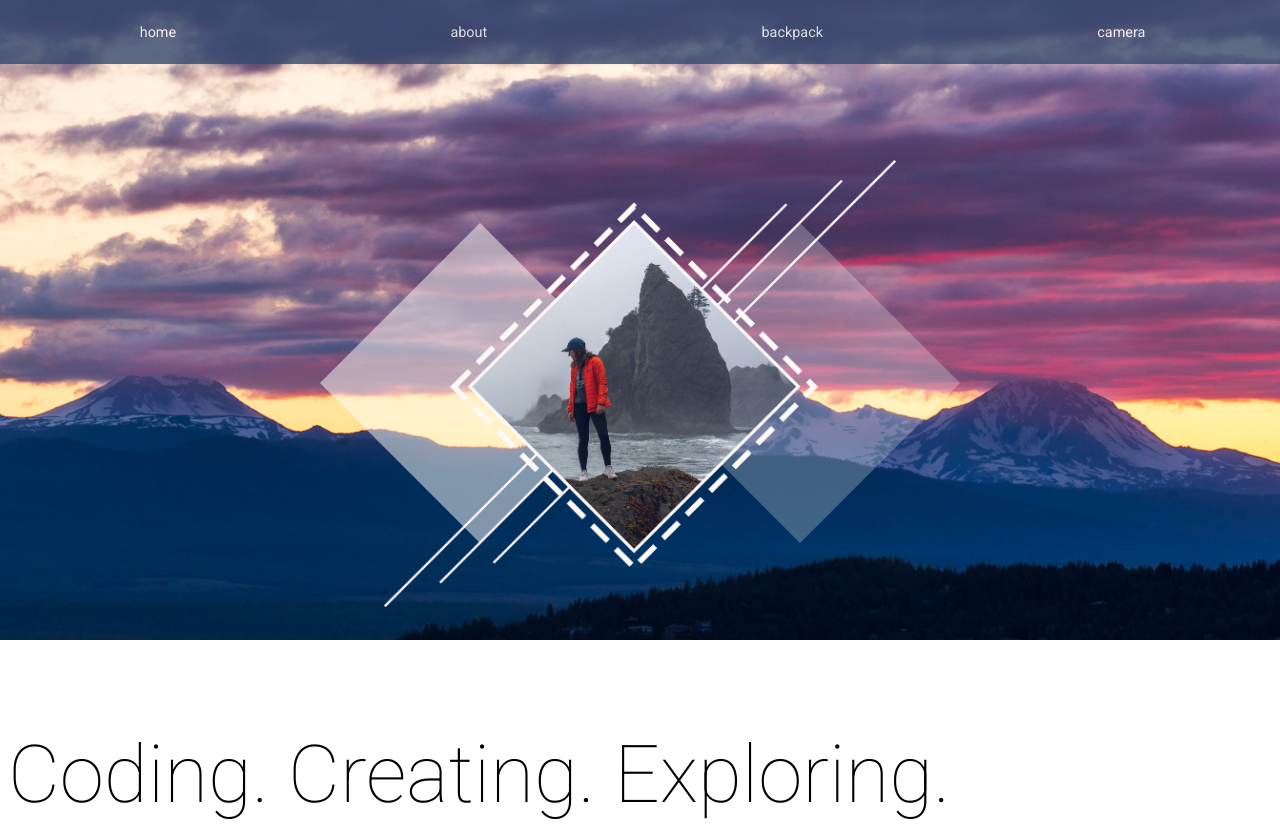
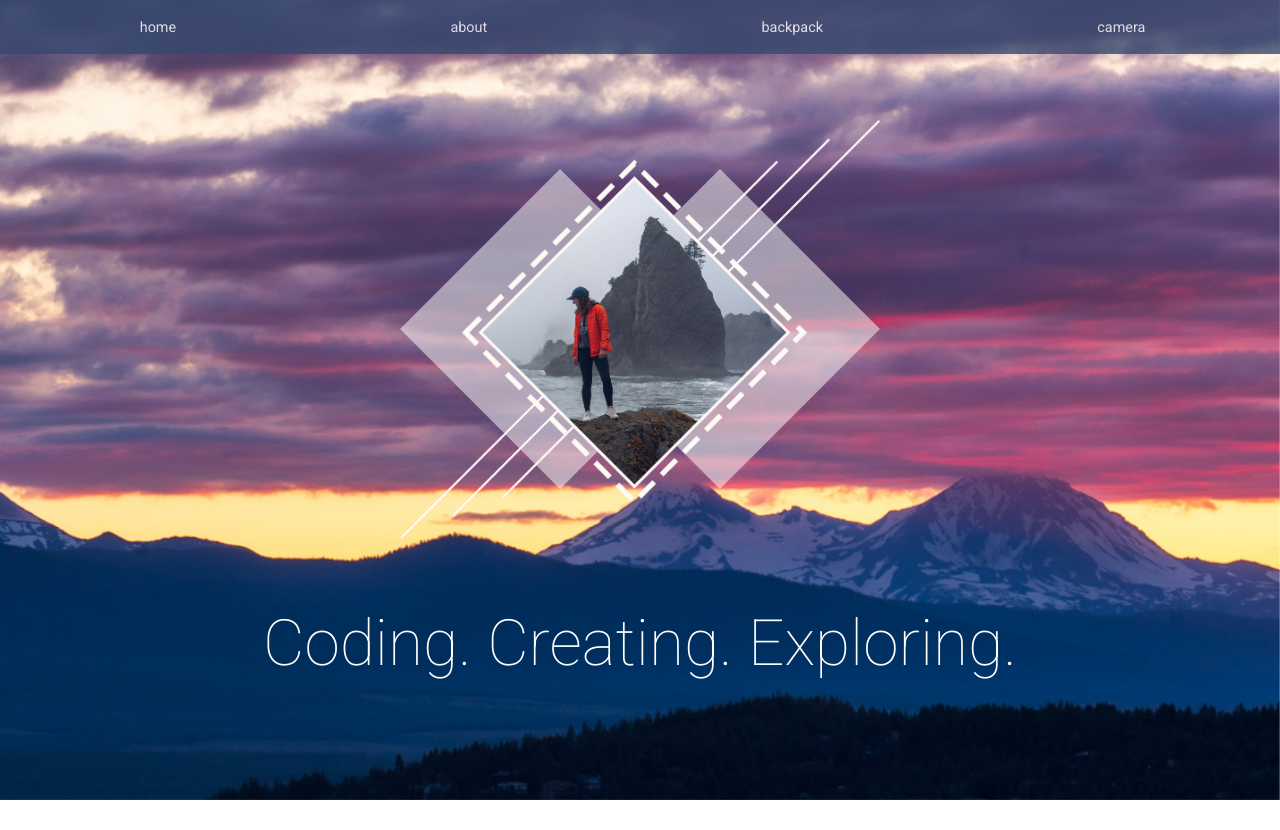
Before and after one commit to kaseywolff/kaseywolff.dev, a React app: page / in a window 1280 px wide. After the commit the page ends 800 px from the top, so only its background shows below. Built offline with nearby package versions, Linux system fonts and the light colour scheme.

Commit message:
home styling

```diff
--- a/client/pages/HomePage.jsx
+++ b/client/pages/HomePage.jsx
@@ -4,32 +4,63 @@ import '../styles/home.scss';
 import background from '../assets/images/background-cover.jpg';
 import main from '../assets/images/main-cover.png';
 import overlay from '../assets/images/overlay.png';
+import overlays from '../assets/images/geo-back.png';
+
+
+// function HomePage() {
+//   return(
+//     <div className='homePage'>
+//       {/* <img src={coverPhoto} atl={'cover photo'} className='coverPhoto' /> */}
+//       {/* <div className='cover'> */}
+
+//         <div className='geoGroup'>
+//           {/* <div className='mainPhoto'> */}
+//           {/* </div> */}
+
+//           <img src={main} alt={'main photo'} className='mainPhoto' />
+
+//           <div className='overlays'>
+//             <img src={overlay} alt={'overlay right'} className='overlayL' />
+//             <img src={overlay} alt={'overlay right'} className='overlayR' />
+//           </div>
+
+//         </div>
+
+
+//       {/* </div> */}
+//         <img src={background} alt='background photo' className='backgroundPhoto' />
+
+//       <div className='homeHeader'>Coding. Creating. Exploring.</div>
+//     </div>
+//   );
+// };
+
+// export default HomePage;
 
 
 function HomePage() {
   return(
     <div className='homePage'>
-      {/* <img src={coverPhoto} atl={'cover photo'} className='coverPhoto' /> */}
-      {/* <div className='cover'> */}
 
-        <div className='geoGroup'>
-          {/* <div className='mainPhoto'> */}
+      {/* <div className='backgroundPhoto'> */}
+        <img src={background} alt='background image' className='backgroundPhoto' />
+      {/* </div> */}
+
+      <div className='scrollDiv'>
+        <div id='geoGroup'>
+          {/* <div id='mainPhoto'> */}
+            <img src={main} alt='main image' id='mainPhoto' />
           {/* </div> */}
-
-          <img src={main} alt={'main photo'} className='mainPhoto' />
-
-          <div className='overlays'>
-            <img src={overlay} alt={'overlay right'} className='overlayL' />
-            <img src={overlay} alt={'overlay right'} className='overlayR' />
-          </div>
-
+          {/* <div id='overlays'> */}
+            <img src={overlays} alt='overlays' id='overlays' />
+          {/* </div> */}
         </div>
 
+        <div className='text'>
+          <h1>Coding. Creating. Exploring.</h1>
+        </div>
+      </div>
 
-      {/* </div> */}
-        <img src={background} alt='background photo' className='backgroundPhoto' />
-
-      <div className='homeHeader'>Coding. Creating. Exploring.</div>
     </div>
   );
 };
--- a/client/styles.scss
+++ b/client/styles.scss
@@ -26,7 +26,7 @@ h1 {
 
 .navLink {
   font-size: 90%;
-  margin: 5px;
+  // margin: 5px;
   padding: 2vh;
   color: white;
   text-decoration: none;
--- a/client/styles/home.scss
+++ b/client/styles/home.scss
@@ -1,19 +1,20 @@
-@import 'colorpalette';
+// @import 'colorpalette';
 
 .homePage {
   display: flex;
   flex-direction: column;
   justify-content: center;
+  align-items: center;
   align-items: stretch;
-
-}
-
+};
 
 .backgroundPhoto {
   width: 100%;
-  height: 80vh;
+  height: 100vh;
   position: fixed;
   top: 0px;
+  bottom: 0px;
+  margin: 0px;
   object-fit: cover;
   object-position: 90%;
   grid-row: 1;
@@ -21,54 +22,136 @@
   z-index: 0;
 };
 
-.mainPhoto {
-  width: 40%;
-  grid-row: 1;
-  grid-column: 1;
-  z-index: 3;
+.scrollDiv {
+  display: flex;
+  flex-direction: column;
+  justify-content: space-between;
+  align-items: center;
+  width: 100%;
+  height: 100%;
+  z-index: 1;
+  padding: 0;
 };
 
-.geoGroup {
-  max-height: 50vh;
+#geoGroup {
   display: grid;
-  position: relative;
+  max-height: 80%;
+  width: 80%;
+  max-width: 600px;
+  min-width: 400px;
   justify-items: center;
   align-items: center;
-  padding-top: 20vh;
-  padding-bottom: 20vh;
+  padding-bottom: 3vh;
+};
+
+#mainPhoto {
+  grid-column: 1;
+  grid-row: 1;
+  z-index: 1;
+  width: 80%;
+  padding-top: 15vh;
+};
+
+#overlays {
+  grid-column: 1;
+  grid-row: 1;
+  width: 80%;
+  opacity: .5;
+  padding-top: 15vh;
+};
+
+.text {
+  display: flex;
+  justify-content: center;
+  // padding: 1%;
+  padding-bottom: 0;
+  margin-bottom: 0;
+  width: 100%;
+  height: 100%;
+  // background-color: white;
+  color: white;
+  z-index: 1;
+};
+
+h1 {
+  padding: 0;
+  padding-left: 5%;
+  padding-right: 5%;
+  width: 100%;
+  font-size: 4em;
+  display: flex;
+  justify-content: center;
 }
 
+// .homePage {
+//   display: flex;
+//   flex-direction: column;
+//   justify-content: center;
+//   align-items: stretch;
 
-.overlays {
-  display: flex;
-  align-items: center;
-  justify-content: center;
-  grid-row: 1;
-  grid-column: 1;
-  opacity: .5;
-  z-index: 2;
-};
-
-.overlayL {
-  width: 25%;
-};
-
-.overlayR {
-  width: 25%;
-  opacity: .5;
-};
+// }
 
 
-/* <----- TEXT -----> */
-.text {
-  background-color: white;
-  z-index: 2;
-};
+// #backgroundPhoto {
+//   width: 100%;
+//   height: 80vh;
+//   position: fixed;
+//   top: 0px;
+//   object-fit: cover;
+//   object-position: 90%;
+//   grid-row: 1;
+//   grid-column: 1;
+//   z-index: 0;
+// };
 
-.homeHeader {
-  position: relative;
-  background-color: white;
-  font-size: 10vh;
-  font-weight: 100;
-  padding: 1vh;
-};
+// .mainPhoto {
+//   width: 40%;
+//   grid-row: 1;
+//   grid-column: 1;
+//   z-index: 3;
+// };
+
+// #geoGroup {
+//   max-height: 50vh;
+//   display: grid;
+//   position: relative;
+//   justify-items: center;
+//   align-items: center;
+//   padding-top: 20vh;
+//   padding-bottom: 20vh;
+// }
+
+
+// .overlays {
+//   display: flex;
+//   align-items: center;
+//   justify-content: center;
+//   grid-row: 1;
+//   grid-column: 1;
+//   opacity: .5;
+//   z-index: 2;
+// };
+
+// .overlayL {
+//   width: 25%;
+// };
+
+// .overlayR {
+//   width: 25%;
+//   opacity: .5;
+// };
+
+
+// /* <----- TEXT -----> */
+// .text {
+//   background-color: white;
+//   z-index: 2;
+// };
+
+// .homeHeader {
+//   position: relative;
+//   background-color: white;
+//   font-size: 10vh;
+//   font-weight: 100;
+//   padding: 1vh;
+// };
```
Also changed, not shown: client/assets/images/geo-back.png (added).
